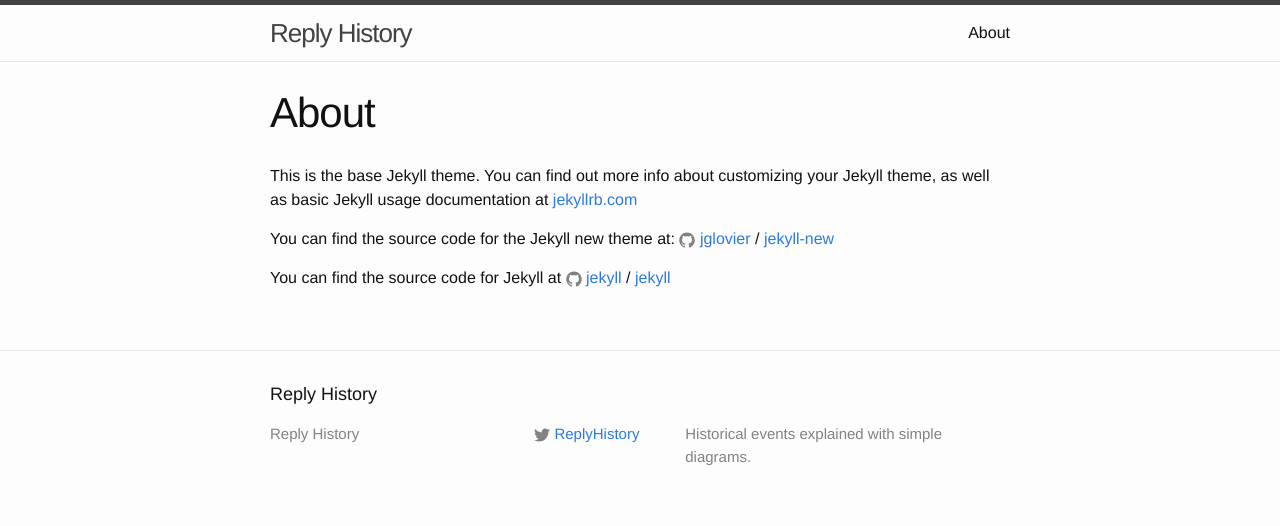
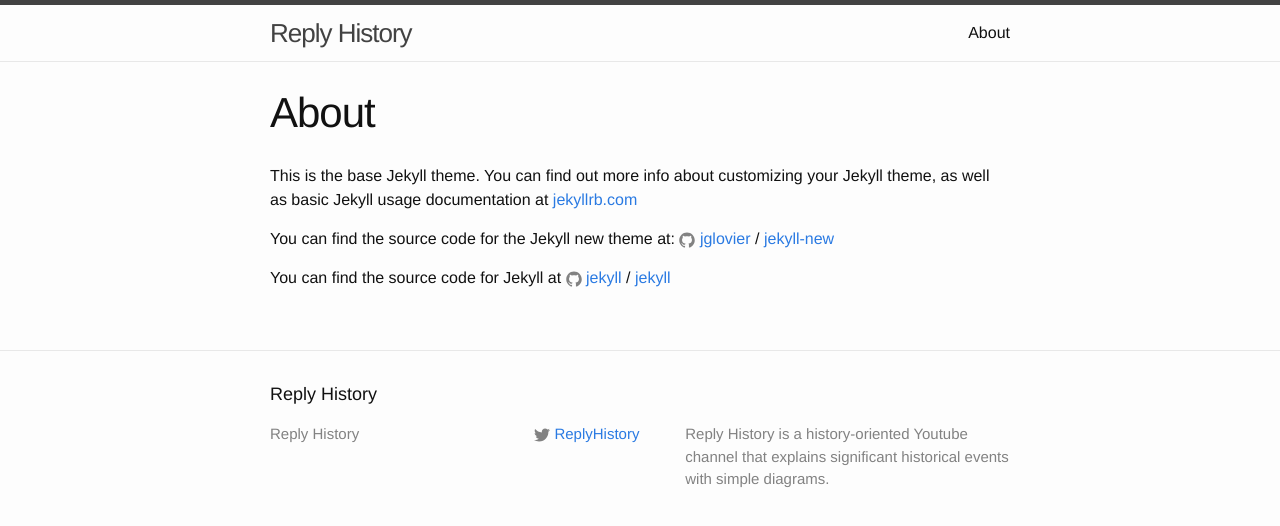
Before and after one commit to ReplyHistory/ReplyHistory.github.io, a Jekyll site: the page built from about.md, in a window 1280 px wide. Shown: the top 526 px of the page. Built offline with Jekyll 4.4.1, drawn with Linux system fonts in a browser that asks for light colours.

Commit message:
Update _config.yml

```diff
--- a/_config.yml
+++ b/_config.yml
@@ -9,11 +9,11 @@
 title: Reply History
 contact email: ReplyHistory@gmail.com
 description: > # this means to ignore newlines until "baseurl:"
-  Historical events explained with simple diagrams.
+  Reply History is a history-oriented Youtube channel that explains significant historical events with simple diagrams.
 baseurl: "" # the subpath of your site, e.g. /blog
 url: "http://www.replyhistory.com" # the base hostname & protocol for your site
 twitter_username: ReplyHistory
-facebook_username: ReplyHistory
+
 
 # Build settings
 markdown: kramdown
```
